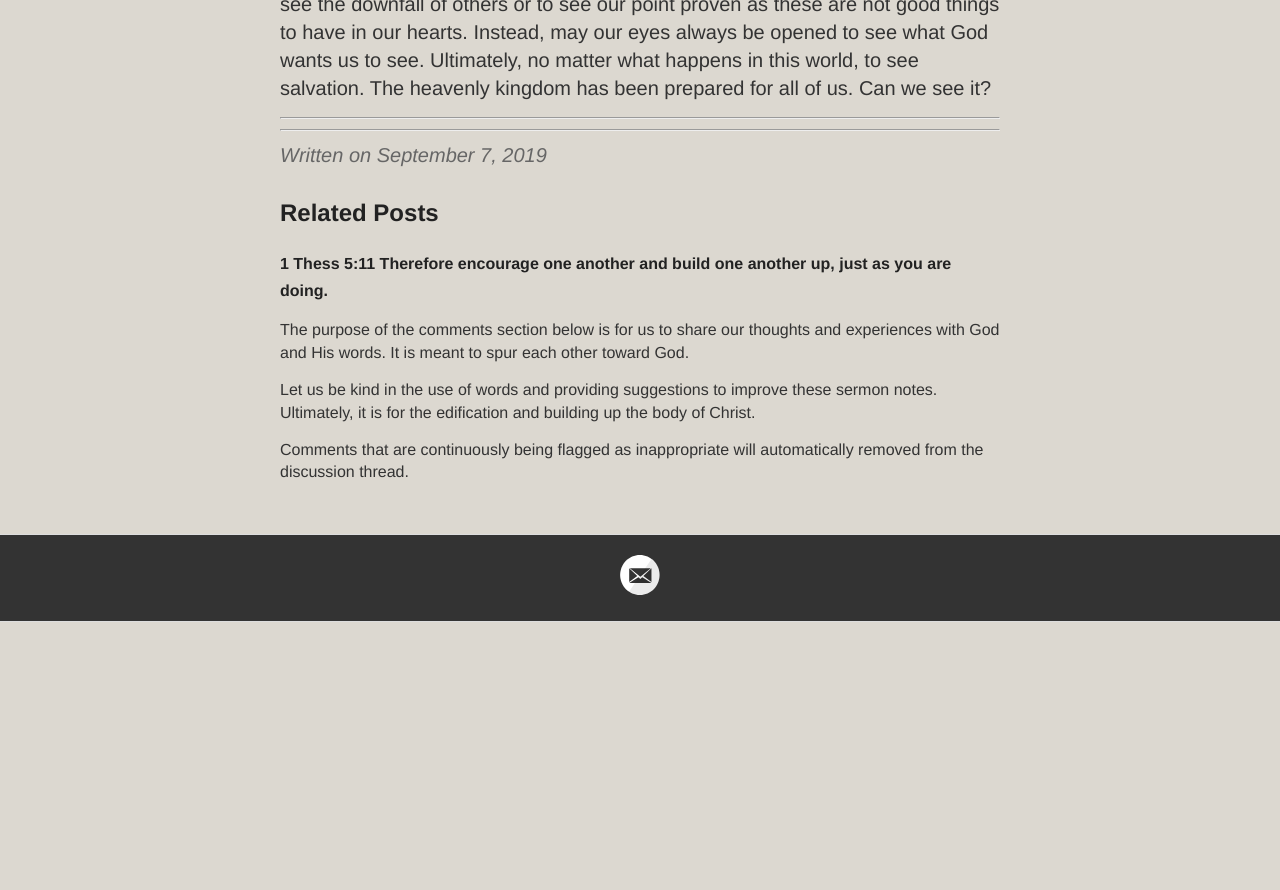
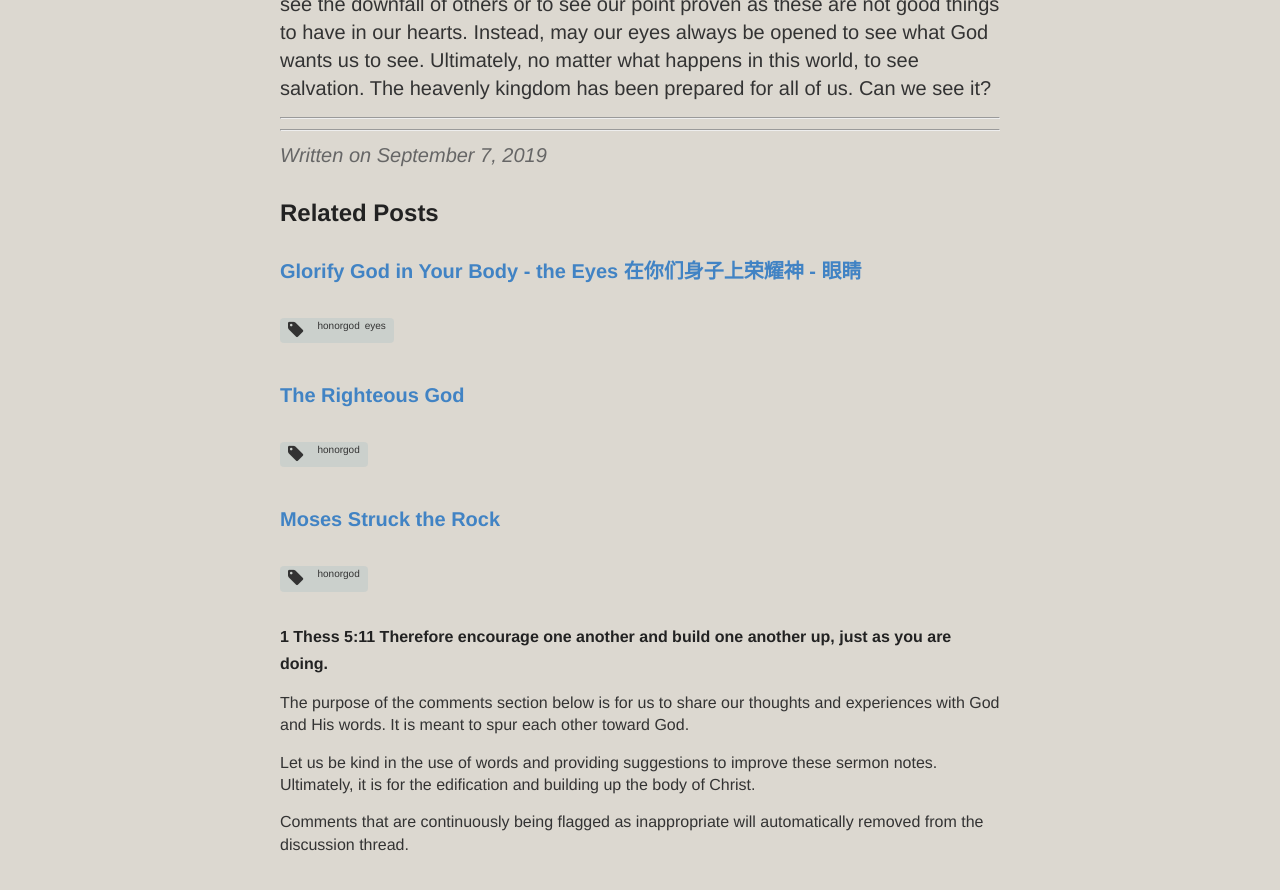
Before and after one commit to catchupTJC/catchuptjc.github.io, a Jekyll site: the page built from _posts/2019-09-07-Glorify God in Your Body Eyes (2).md, in a window 1280 px wide and 900 px high, scrolled down 5851 px. Shown: the top 890 px of the window. Built offline with Jekyll 4.4.1, drawn with Linux system fonts in a browser that asks for light colours; nearby versions of some CDN libraries; comment, search, counter and statistics services are not loaded; before the commit the page ends 6473 px from its top, so only the background shows below that; some of the changed lines change nothing that is shown; some of the changed text lies outside the part shown.

Commit message:
Update 2019-09-07-Glorify God in Your Body Eyes (2).md

```diff
--- a/_posts/2019-09-07-Glorify God in Your Body Eyes (2).md
+++ b/_posts/2019-09-07-Glorify God in Your Body Eyes (2).md
@@ -1,8 +1,8 @@
 ---
 layout: post
 title: Glorify God in Your Body - Eyes (2) 在你们的身子里荣耀神 - 眼睛 (2)
-category: Sermon(SG)2019
-tags: [Honor God,Eyes]
+category: sermon2019singapore
+tags: [honorgod,eyes]
 hymns: [333,379]
 ---
 
```
